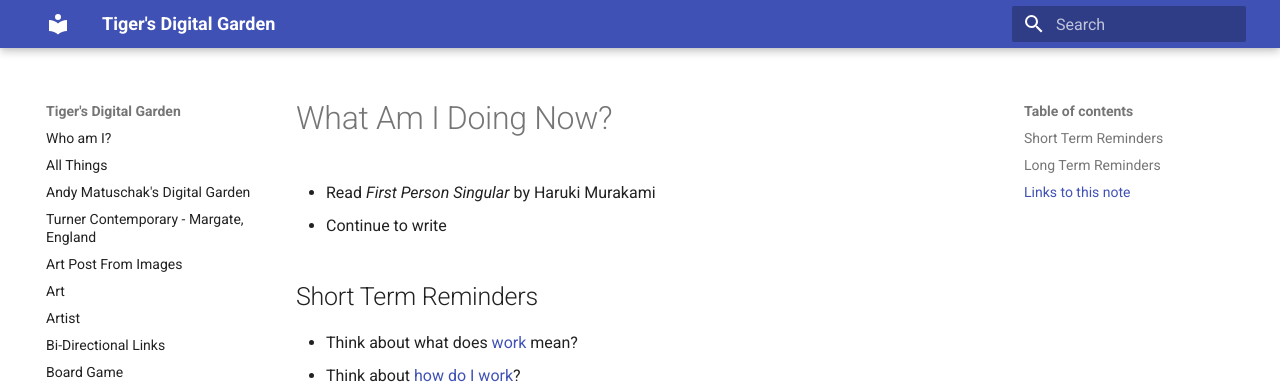
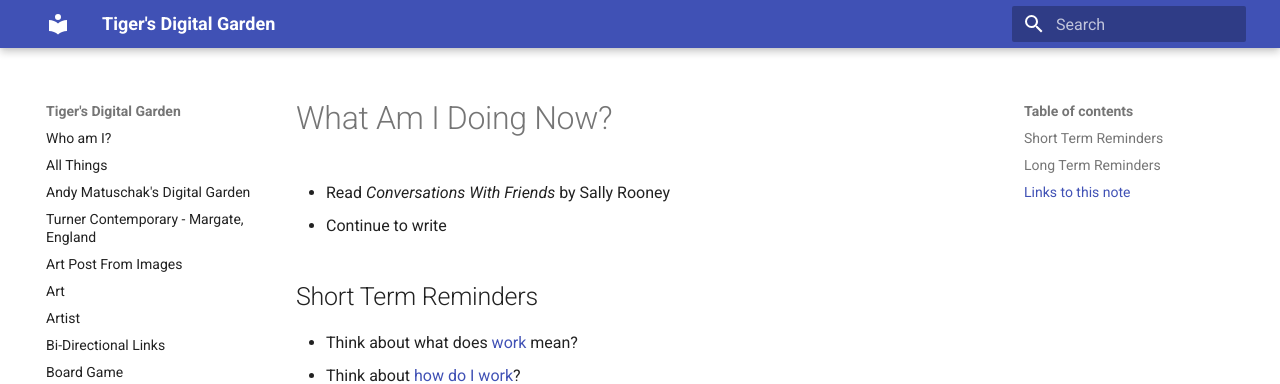
Before and after one commit to ynotstartups/notes, an MkDocs documentation site: the page built from notes/what-am-i-doing-now.md, in a window 1280 px wide. Shown: the top 384 px of the page. Built offline with MkDocs 1.6.1 and Material for MkDocs 9.7.7, drawn with Linux system fonts in a browser that asks for light colours.

Commit message:
update book

```diff
--- a/notes/what-am-i-doing-now.md
+++ b/notes/what-am-i-doing-now.md
@@ -1,6 +1,6 @@
 # What Am I Doing Now?
 
-- Read _First Person Singular_ by Haruki Murakami
+- Read _Conversations With Friends_ by Sally Rooney
 - Continue to write
 
 ## Short Term Reminders
```
